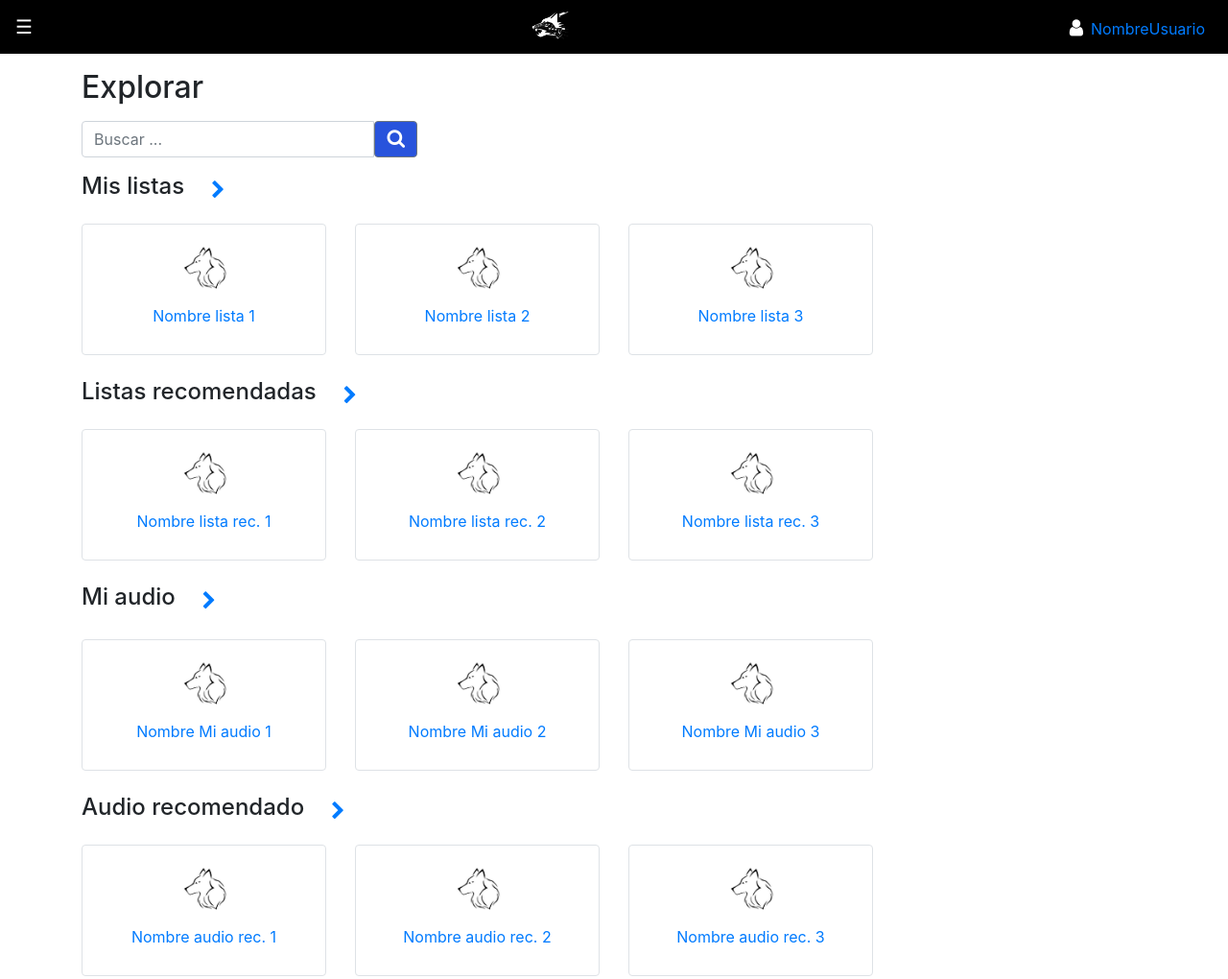
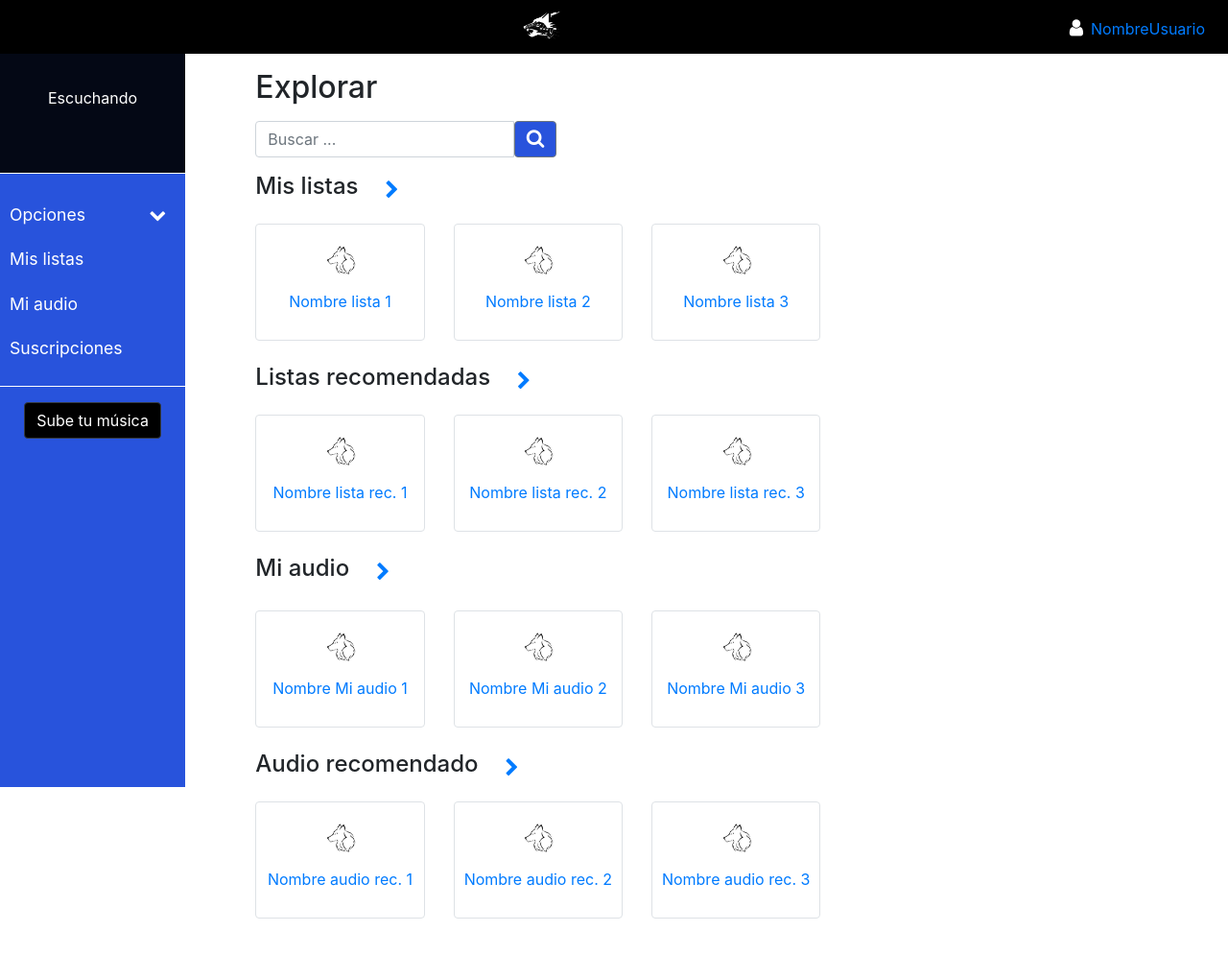
Before and after one commit to UNIZAR-30226-PROYS/Frontend-1, a plain HTML site: page escritorio/explorar.html in a window 1280 px wide. Shown: the whole page at 96% size. After the commit the page ends 957 px from the top, so only its background shows below. Drawn offline with nearby package versions, Linux system fonts and the light colour scheme.

Commit message:
probando poner tres columnas explorar.html

```diff
--- a/escritorio/css/explorar.css
+++ b/escritorio/css/explorar.css
@@ -11,7 +11,6 @@
 ----------------------------------------------------- */
 
 #sidebar {
-    width: 20%;
 	min-height: calc(100vh);
     background: #2853DC;
 	color: white;
@@ -43,21 +42,19 @@
 }
 
 #sidebar ul li a:hover {
-    background: #C7D1F3;
-	color: white;
     text-underline: none;
 }
 
 .sidebar {
-    /*position: fixed;*/
+    position: fixed;
     top: 20px;
     bottom: 0;
     left: 0;
     z-index: 1000;
     padding: 20px;
-    overflow-x: hidden;
+    /*overflow-x: hidden;
     overflow-y: auto; /* Scrollable contents if viewport is shorter than content. */
-    border-right: 1px solid #eee;
+    */border-right: 1px solid #eee;
 }
 
 /* Sidebar navigation */
--- a/escritorio/explorar.html
+++ b/escritorio/explorar.html
@@ -18,14 +18,14 @@
         <!-- Cabecera y sidebar fijos -->
         <nav id="topbar" class="navbar sticky-top">
             <span id="sidebarCollapse" style="font-size:20px; color:white">
-                &#9776; <!-- Icono de side-menu -->
             </span>
             <a href="explorar.html">    <!-- Brand/logo -->
                 <img src="images/wolfsound-white.png" style="height:40px;" alt="Wolfic">
             </a>
             <a href="usuario.html" class="pr-2 rounded-"> <i class="fa fa-user pt-1 pr-2" style="font-size:20px; color:white;"></i>NombreUsuario</a>
         </nav>
-
+        <div class="row">
+            <div class="col-2 float-right">
                 <div id="sidebar" class="sidebar d-none">
                     <div class="sidebar-header">
                         <p class="text-center mx-auto">Escuchando</p>
@@ -47,14 +47,15 @@
                         <button type="button" class="btn btn-dark">Sube tu música</button>
                     </div>
                 </div>
+            </div>
 
             <!-- CONTENIDO DE LA VISTA -->
-        <div class="container mb-4">
+            <div class="col-8">
 
                 <!-- Titulo de la pantalla -->
-            <h2 class="text-left pt-3">Explorar</h2>
-            <div class="row pt-2 pb-2">
-                <div class="col-4">
+                <h2 class="text-left pl-5 pt-3">Explorar</h2>
+                <div class="row pl-5 pt-2 pb-2">
+                    <div class="col-5">
                         <form class="search-button" action="resultados.html">
                             <div class="orm-group">
                                 <div class="input-group">
@@ -70,7 +71,7 @@
                     </div>
                 </div>
 
-        <div class="row">
+            <div class="row pl-5">
                 <div class="col-auto pt-2 pb-3">
                     <h4>Mis listas</h4>
                 </div>
@@ -80,7 +81,7 @@
                     </a>
                 </div>
             </div>
-        <div class="row">
+            <div class="row pl-5">
                 <div class="col-3">
                     <div class="img-thumbnail h-100">
                         <a href="lista.html" target="_self">
@@ -114,7 +115,7 @@
 
             </div>
 
-        <div class="row pt-3">
+            <div class="row pt-3 pl-5">
                 <div class="col-auto pt-2 pb-3">
                     <h4>Listas recomendadas</h4>
                 </div>
@@ -124,7 +125,7 @@
                     </a>
                 </div>
             </div>
-        <div class="row">
+            <div class="row pl-5">
                 <div class="col-3">
                     <div class="img-thumbnail h-100">
                         <a href="lista.html" target="_self">
@@ -157,7 +158,7 @@
                 </div>
             </div>
 
-        <div class="row pt-3 pb-1">
+            <div class="row pl-5 pt-3 pb-1">
                 <div class="col-auto pt-2 pb-3">
                     <h4>Mi audio</h4>
                 </div>
@@ -167,7 +168,7 @@
                     </button>
                 </div>
             </div>
-        <div class="row">
+            <div class="row pl-5">
                 <div class="col-3">
                     <div class="img-thumbnail h-100">
                         <a href="" target="_self">
@@ -200,7 +201,7 @@
                 </div>
             </div>
 
-        <div class="row pt-3">
+            <div class="row pl-5 pt-3">
                 <div class="col-auto pt-2 pb-3">
                     <h4>Audio recomendado</h4>
                 </div>
@@ -210,7 +211,7 @@
                     </button>
                 </div>
             </div>
-        <div class="row">
+            <div class="row pl-5">
                 <div class="col-3">
                     <div class="img-thumbnail h-100">
                         <a href="" target="_self">
@@ -243,17 +244,37 @@
                 </div>
             </div>
         </div>
-
+        <div class="col-2">
+            <div id="sidebar" class="sidebar col-2 float-right d-none">
+                <div class="sidebar-header">
+                    <p class="text-center mx-auto">Escuchando</p>
+                </div>
+                <ul class="list-unstyled components">
+                    <li>
+                        <a href="#OpcionesSubmenu" data-toggle="collapse" aria-expanded="false">Opciones</a>
+                        <ul class="collapse list-unstyled" id="OpcionesSubmenu">
+                            <li><a href="#">Opc 1</a></li>
+                            <li><a href="#">Opc 2</a></li>
+                            <li><a href="#">Opc 3</a></li>
+                        </ul>
+                    </li>
+                    <li><a href="listas.html">Mis listas</a></li>
+                    <li><a href="lista.html">Mi audio</a></li>
+                    <li><a href="suscripciones.html">Suscripciones</a></li>
+                </ul>
+                <div class="text-white text-center">
+                    <button type="button" class="btn btn-dark">Sube tu música</button>
+                </div>
+            </div>
+        </div>
+        </div>
     <script src="https://ajax.googleapis.com/ajax/libs/jquery/3.3.1/jquery.min.js"></script>
     <script src="https://cdnjs.cloudflare.com/ajax/libs/popper.js/1.12.9/umd/popper.min.js"></script>
     <script src="https://maxcdn.bootstrapcdn.com/bootstrap/4.0.0/js/bootstrap.min.js"></script>
     <script>
         $(document).ready(function () {
-            $('#sidebar').hide();
-            $('#sidebar').toggleClass("d-none");
-            $('#sidebarCollapse').on('click', function () {
-                $("#sidebar").animate({width: 'toggle'}, 200);
-            });
+            $('#sidebar').toggleClass("d-block");
+
         });
     </script>
     </body>
```
Lines whose indentation alone changed are shown as unchanged.
